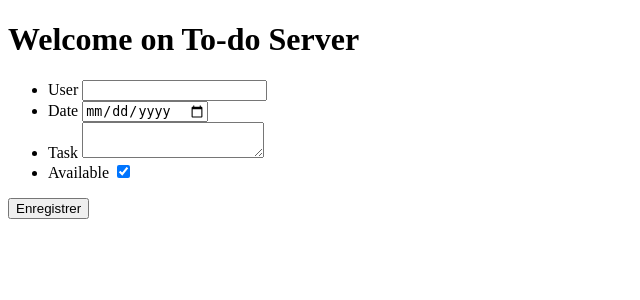
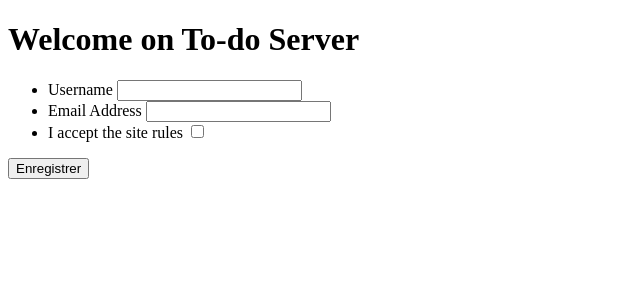
Before and after one commit to bsao17/Flask-React-app, a Flask app: page / in a window 1280 px wide. Shown: the top 300 px of the page, without its empty margins (0-640 px from the left). Run offline with Flask 3, Linux system fonts and the light colour scheme.

Commit message:
feat: add form to app.js

```diff
--- a/controller.py
+++ b/controller.py
@@ -6,8 +6,8 @@ from models import Database
 from dotenv import load_dotenv
 
 from flask import Flask, render_template
-from flask_wtf import FlaskForm
-from wtforms import StringField, TextAreaField, IntegerField, BooleanField, RadioField, DateField
+from flask_wtf import FlaskForm, Form
+from wtforms import StringField, TextAreaField, IntegerField, BooleanField, RadioField, DateField, validators
 from wtforms.validators import InputRequired, Length
 
 load_dotenv()
@@ -23,9 +23,15 @@ class Todo_Form(FlaskForm):
     closed = BooleanField('Available', default='checked')
 
 
+class RegistrationForm(Form):
+    username = StringField('Username', [validators.Length(min=4, max=25)])
+    email = StringField('Email Address', [validators.Length(min=6, max=35)])
+    accept_rules = BooleanField('I accept the site rules', [validators.InputRequired()])
+
+
 @app.route("/", methods=('GET', 'POST'))
 def index():
-    form = Todo_Form()
+    form = RegistrationForm()
     return render_template("index.html", form=form)
 
 
--- /dev/null
+++ b/functions/requirements.txt
@@ -0,0 +1 @@
+firebase_functions~=0.1.0
--- a/templates/index.html
+++ b/templates/index.html
@@ -10,20 +10,16 @@
         {{form.crsf_token}}
         <ul>
             <li>
-                {{form.user.label}}
-                {{form.user()}}
+                {{form.username.label}}
+                {{form.username()}}
             </li>
             <li>
-                {{form.date.label}}
-                {{form.date()}}
+                {{form.email.label}}
+                {{form.email()}}
             </li>
             <li>
-                {{form.task.label}}
-                {{form.task()}}
-            </li>
-            <li>
-                {{form.closed.label}}
-                {{form.closed()}}
+                {{form.accept_rules.label}}
+                {{form.accept_rules()}}
             </li>
         </ul>
         <input type="submit" value="Enregistrer">
```
Also changed, not shown: functions/main.py (added, +13 -0 lines), views/src/App.js (+12 -12 lines), 2 other files.
